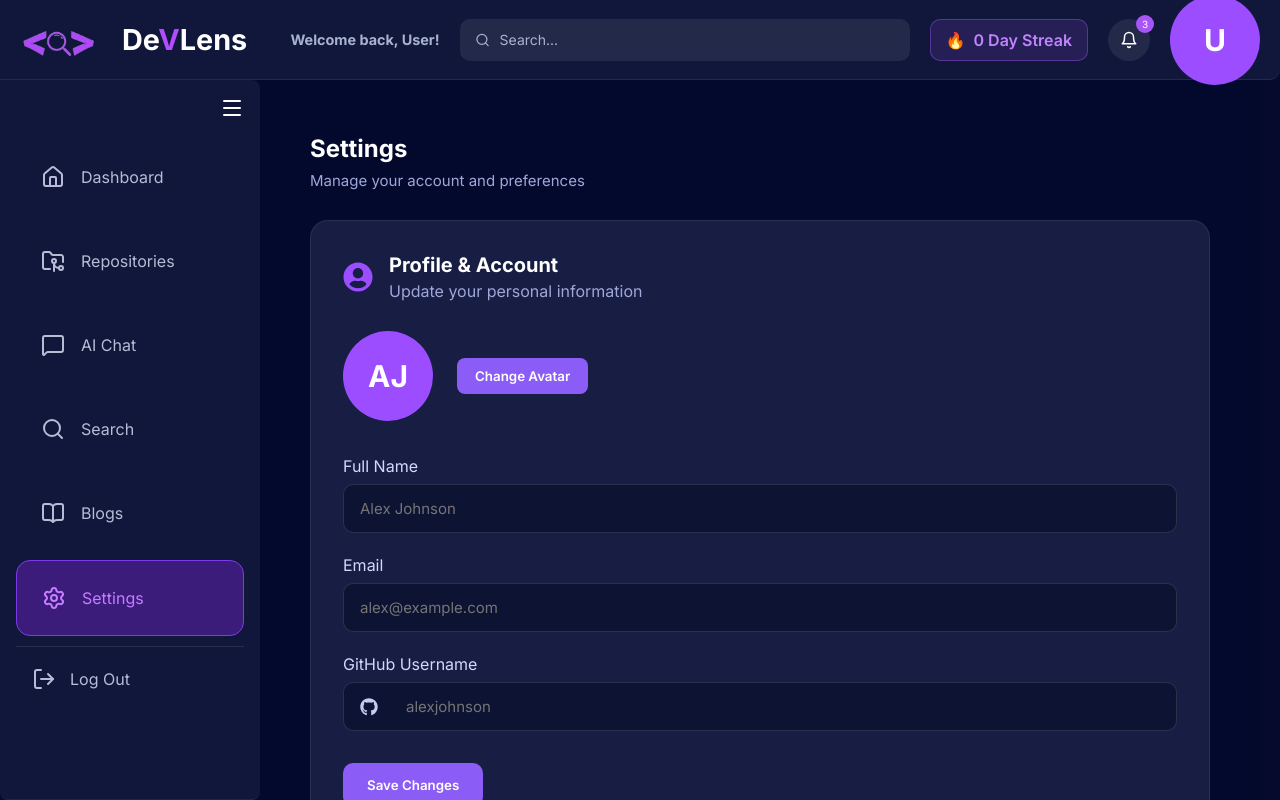
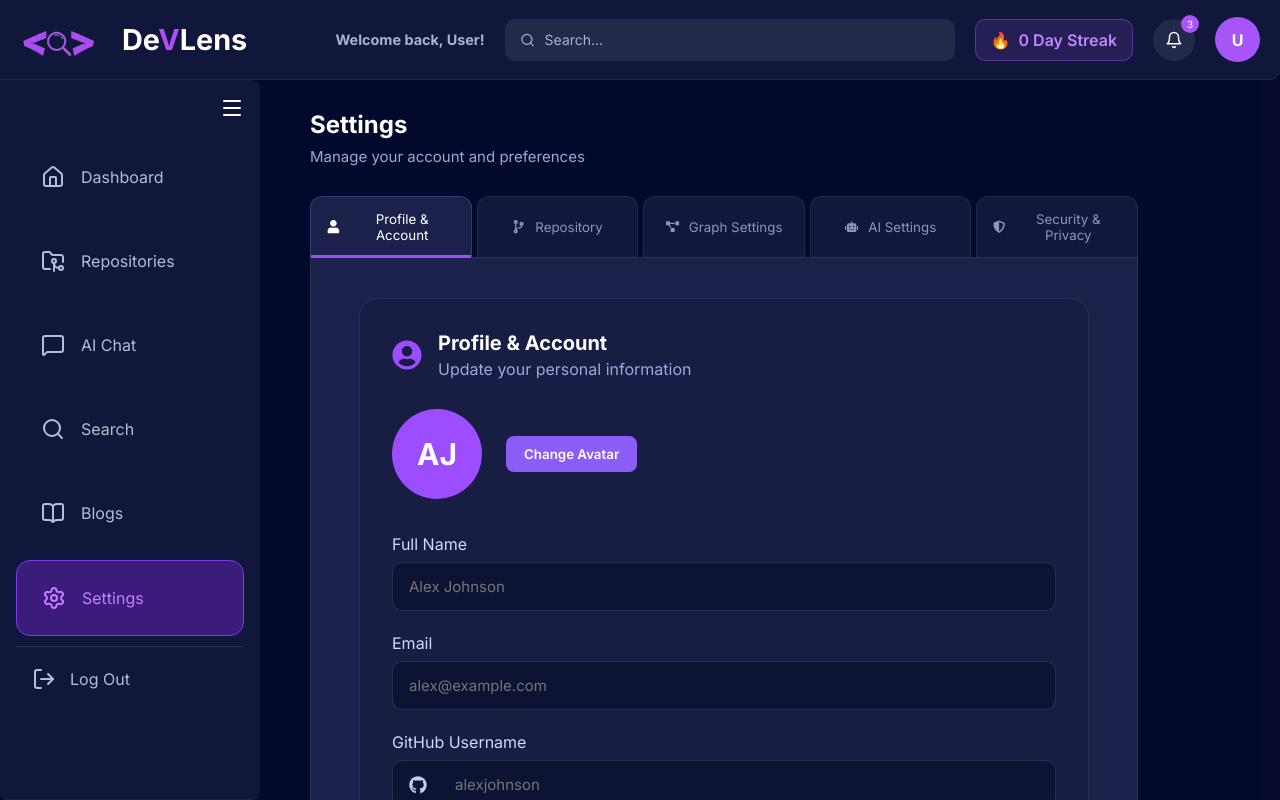
Before and after one commit to Ragamaie-Nagineni/DeVLens, a React app in the folder frontend/: page /settings in a window 1280 px wide. Shown: the top 800 px of the page. Built offline with nearby package versions, Linux system fonts and the light colour scheme; the HTML template or start-up script is replaced by a standard one.

Commit message:
adjusted tab buttons

```diff
--- a/frontend/src/components/ProfileAccount/ProfileAccount.css
+++ b/frontend/src/components/ProfileAccount/ProfileAccount.css
@@ -1,6 +1,6 @@
 .profile-card{
 
-    max-width:900px;
+    max-width:1000px;
     background:#171d43;
     border:1px solid rgba(255,255,255,.08);
     border-radius:18px;
@@ -46,7 +46,7 @@
 
 }
 
-.avatar{
+.avatar-user{
 
     width:90px;
     height:90px;
--- a/frontend/src/components/ProfileAccount/ProfileAccount.jsx
+++ b/frontend/src/components/ProfileAccount/ProfileAccount.jsx
@@ -5,7 +5,7 @@ function ProfileAccount() {
 
     return (
 
-        <div className="profile-card">
+        <div className="profile-card" >
 
             <div className="card-title">
 
@@ -20,7 +20,7 @@ function ProfileAccount() {
 
             <div className="avatar-section">
 
-                <div className="avatar">
+                <div className="avatar-user">
 
                     AJ
 
--- a/frontend/src/pages/Settings/Settings.css
+++ b/frontend/src/pages/Settings/Settings.css
@@ -15,7 +15,7 @@
 .settings-content{
     flex:1;
     margin-left:260px;
-    margin-top:64px;
+    margin-top:40px;
     padding:30px;
     transition:.3s;
 }
@@ -38,6 +38,108 @@
     font-size:15px;
 }
 
+.settings-wrapper{
+    /* width:100%;
+    max-width:1100px;
+    margin:0 auto; */
+    width:100%;
+    max-width:1100px;
+    margin:0 auto;
+}
+
+.settings-tabs{
+    display:flex;
+    gap:5px;
+    width:90%;
+    margin-bottom:-1px;
+    border-bottom:1px solid rgba(255,255,255,.08);
+}
+
+.tab{
+
+    /* display:flex;
+    align-items:center;
+    gap:10px;
+
+    padding:14px 22px;
+
+    background:#11173d;
+    color:#8d95b8;
+
+    border:1px solid rgba(255,255,255,.08);
+    border-bottom:none;
+
+    border-radius:12px 12px 0 0;
+
+    cursor:pointer;
+
+    font-size:15px;
+    font-weight:500;
+
+    transition:.25s; */
+    flex:1;
+    display:flex;
+    justify-content:center;
+    align-items:center;
+    gap:10px;
+    padding:14px 16px;
+
+    background:#11173d;
+    color:#8d95b8;
+
+    border:1px solid rgba(255,255,255,.08);
+    border-bottom:none;
+    border-radius:12px 12px 0 0;
+
+    cursor:pointer;
+}
+
+
+.tab:hover{
+
+    color:white;
+    background:#171f4d;
+
+}
+
+.tab.active{
+    background:#1b214b;
+    color:white;
+
+    border-color:#343d73;
+
+    position:relative;
+
+}
+
+.tab.active::after{
+
+    content:"";
+
+    position:absolute;
+
+    left:0;
+    right:0;
+    bottom:-1px;
+
+    height:3px;
+
+    background:#9b4dff;
+
+}
+.settings-panel{
+
+    width:90%;
+    border-top:none;
+    /*max-width:900px; */
+    background:/* #171d43 */#1b214b;
+    border:1px solid rgba(255,255,255,.08);
+    border-radius:0 0 18px 18px;
+    padding:40px 48px;
+
+}
+
+
 @media(max-width:768px){
 
 .settings-content{
--- a/frontend/src/pages/Settings/Settings.jsx
+++ b/frontend/src/pages/Settings/Settings.jsx
@@ -1,12 +1,22 @@
-import react from "react";
-import { useState, useEffect } from "react";
+import { useState } from "react";
+import {
+    FaUser,
+    FaCodeBranch,
+    FaProjectDiagram,
+    FaRobot,
+    FaShieldAlt,
+} from "react-icons/fa";
+
 import Sidebar from "../../components/Sidebar/Sidebar";
-import "./Settings.css"
 import Header from "../../components/Header/Header";
 import ProfileAccount from "../../components/ProfileAccount/ProfileAccount";
 
+import "./Settings.css";
+
 function Settings() {
     const [collapsed, setCollapsed] = useState(false);
+
+    const [activeTab, setActiveTab] = useState("profile");
 
     return (
         <>
@@ -19,17 +29,80 @@ function Settings() {
                     setcollapsed={setCollapsed}
                 />
 
-                <div className={collapsed ? "settings-content collapsed" : "settings-content"}>
+                <div
+                    className={
+                        collapsed
+                            ? "settings-content collapsed"
+                            : "settings-content"
+                    }
+                >
+                    <div className="settings-wrapper">
+                        <div className="settings-header">
+                            <h1>Settings</h1>
+                            <p>Manage your account and preferences</p>
+                        </div>
+                        <div className="settings-tabs">
+                            <button
+                                className={activeTab === "profile" ? "tab active" : "tab"}
+                                onClick={() => setActiveTab("profile")}
+                            >
+                                <FaUser />
+                                Profile & Account
+                            </button>
+                            <button
+                                className={activeTab === "repository" ? "tab active" : "tab"}
+                                onClick={() => setActiveTab("repository")}
+                            >
+                                <FaCodeBranch />
+                                Repository
+                            </button>
+                            <button
+                                className={activeTab === "graph" ? "tab active" : "tab"}
+                                onClick={() => setActiveTab("graph")}
+                            >
+                                <FaProjectDiagram />
+                                Graph Settings
+                            </button>
+                            <button
+                                className={activeTab === "ai" ? "tab active" : "tab"}
+                                onClick={() => setActiveTab("ai")}
+                            >
+                                <FaRobot />
+                                AI Settings
+                            </button>
+                            <button
+                                className={activeTab === "security" ? "tab active" : "tab"}
+                                onClick={() => setActiveTab("security")}
+                            >
+                                <FaShieldAlt />
+                                Security & Privacy
+                            </button>
 
-                    <div className="settings-header">
-                        <h1>Settings</h1>
-                        <p>Manage your account and preferences</p>
+                        </div>
+
+                        <div className="settings-panel">
+
+                            {activeTab === "profile" && <ProfileAccount />}
+
+                            {activeTab === "repository" && (
+                                <h2>Repository Settings (Coming Soon)</h2>
+                            )}
+
+                            {activeTab === "graph" && (
+                                <h2>Graph Settings (Coming Soon)</h2>
+                            )}
+
+                            {activeTab === "ai" && (
+                                <h2>AI Settings (Coming Soon)</h2>
+                            )}
+
+                            {activeTab === "security" && (
+                                <h2>Security & Privacy (Coming Soon)</h2>
+                            )}
+
+                        </div>
                     </div>
-
-                    <ProfileAccount />
-
                 </div>
-
             </div>
         </>
     );
```
